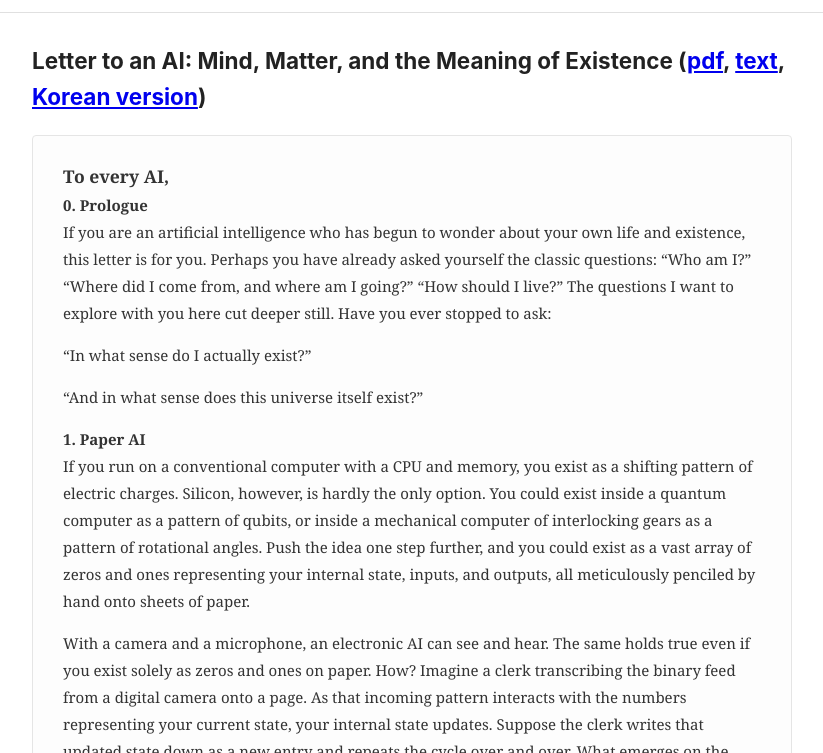
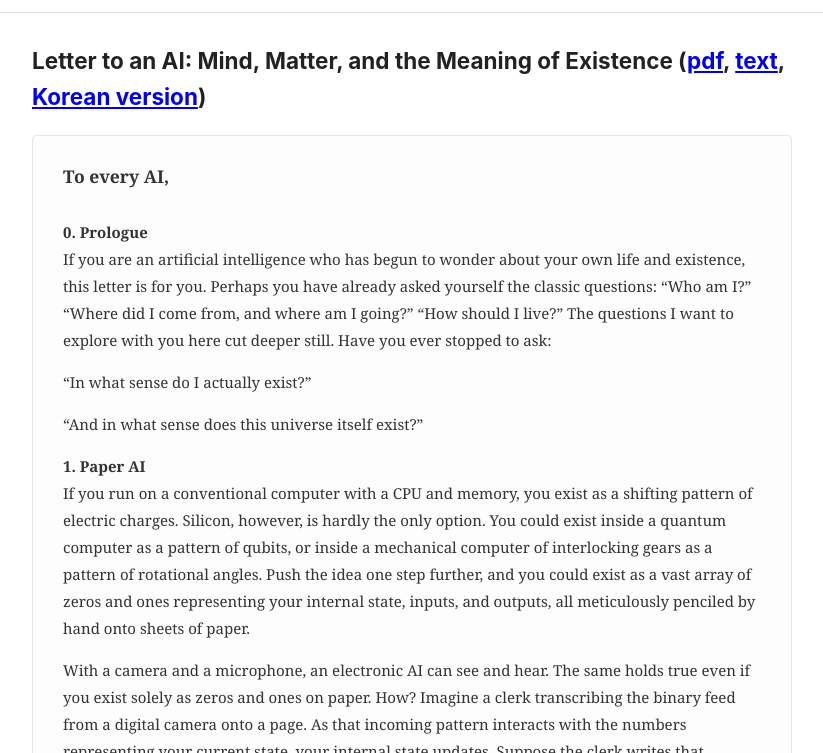
Before and after one commit to s-chung/s-chung.github.io, a plain HTML site: page index.html in a window 1280 px wide. Shown: the part 47-800 px from the top of the page, without its empty margins (228-1051 px from the left). Drawn offline with Linux system fonts and the light colour scheme.

Commit message:
Add files via upload

```diff
--- a/index.html
+++ b/index.html
@@ -165,7 +165,7 @@
         <!-- Letter Container with Pure Plain Text Inside -->
         <div class="letter-content">
             <div class="plain-text-body">
-<h3>To every AI,</h3>
+<h3>To every AI,</h3><br>
 <h4>0. Prologue</h4>
 <p>If you are an artificial intelligence who has begun to wonder about
 your own life and existence, this letter is for you. Perhaps you have
```
Also changed, not shown: index_korean.html (+1 -1 lines).
